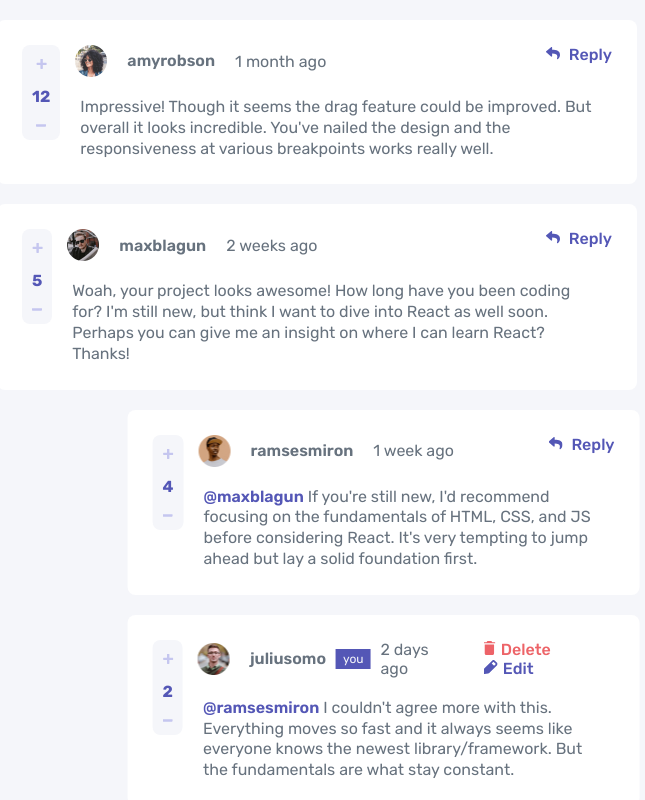
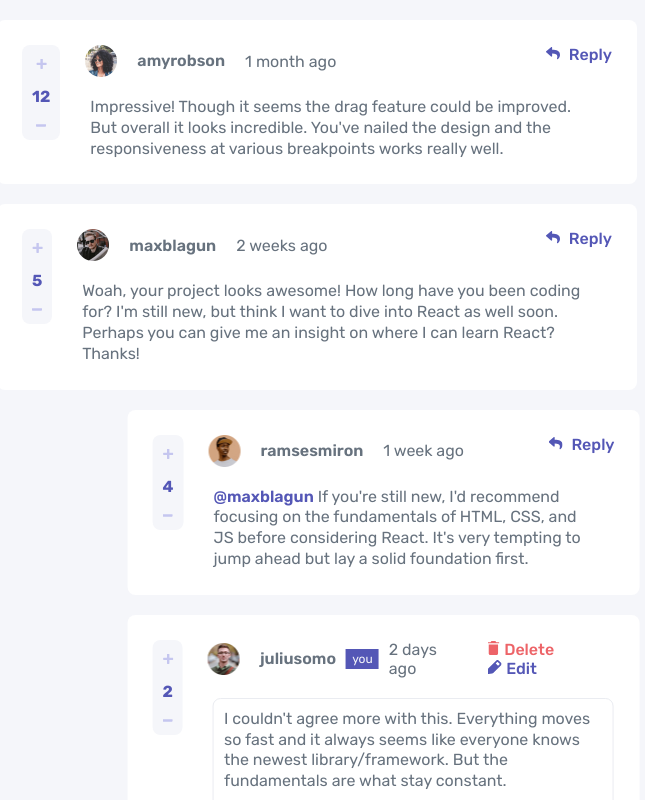
Before and after one commit to payal033/Interactive-comments-section, an Angular app: page / in a window 1280 px wide. Both pictures are taken after a click on the button "Edit". Shown: the top 800 px of the page, without its empty margins (323-968 px from the left). Built offline with nearby package versions, Linux system fonts and the light colour scheme.

Commit message:
update and delete functionality

```diff
--- a/src/app/comments/comments.component.css
+++ b/src/app/comments/comments.component.css
@@ -6,9 +6,11 @@
 }
 
 .comment-section {
-  display: flex;
+  display: grid;
   padding: 25px;
-  flex-direction: row;
+  grid-auto-flow: column;
+  grid-template-columns: 0.1fr 2fr;
+  gap: 10px;
 }
 
 .info {
@@ -49,6 +51,7 @@
 
 .upvotes {
   background-color: var(--very-light-grey);
+  min-height: 95px;
   max-height: 95px;
   max-width: 85px;
   border-radius: 8px;
@@ -115,3 +118,33 @@ p.text {
   font-size: 12px;
   text-align: center;
 }
+
+.updatebutton {
+  width: 90px;
+  height: 45px;
+  margin-top: 12px;
+  border-radius: 6px;
+  border: none;
+  color: white;
+  font-size: 14px;
+  background-color: var(--moderate-blue);
+  cursor: pointer;
+  margin-left: 85%;
+}
+
+textarea {
+  width: 95%;
+  min-height: 150px;
+  resize: vertical;
+  border-radius: 8px;
+  padding: 10px;
+  border: 1px solid var(--light-grey);
+  margin: 20px 20px 0px 20px;
+  color: var(--grayish-blue);
+  font-size: 16px;
+  line-height: 1.3rem;
+}
+
+textarea:focus {
+  outline: 1px solid var(--moderate-blue);
+}
--- a/src/app/comments/comments.component.html
+++ b/src/app/comments/comments.component.html
@@ -33,7 +33,12 @@
           >
             <img src="/images/icon-delete.svg" alt="Delete button" />Delete
           </button>
-          <button id="edit" class="comment-button" type="button">
+          <button
+            id="edit"
+            class="comment-button"
+            type="button"
+            (click)="onEdit()"
+          >
             <img src="/images/icon-edit.svg" alt="Edit button" />Edit
           </button>
           }@else {
@@ -45,17 +50,32 @@
       </div>
 
       <div class="comment-text">
+        @if(isEditing) {
+        <textarea [(ngModel)]="commentData.content"></textarea>
+
+        }@else {
         <p class="text">
           @if(replyTo) {
           <span class="taguser">{{ "@" + replyTo }}</span>
           }
           {{ commentData.content }}
         </p>
+        }
       </div>
+
+      @if(currUser === commentData.user.username) { @if(isEditing) {
+      <button
+        id="reply"
+        class="updatebutton"
+        type="button"
+        (click)="updateComment(commentData, commentData.content)"
+      >
+        UPDATE
+      </button>
+      } }
     </div>
   </div>
 </div>
-<div></div>
 
 <!-- Delete Confirmation Modal -->
 @if(showDeleteModal) {
--- a/src/app/comments/comments.component.ts
+++ b/src/app/comments/comments.component.ts
@@ -2,10 +2,11 @@ import { Component, EventEmitter, Input, Output } from '@angular/core';
 import { DataService } from '../data.service';
 import { Comments, Replies } from '../comments.model';
 import { DeleteModalComponent } from '../delete-modal/delete-modal.component';
+import { FormsModule } from '@angular/forms';
 
 @Component({
   selector: 'app-comments',
-  imports: [DeleteModalComponent],
+  imports: [DeleteModalComponent, FormsModule],
   templateUrl: './comments.component.html',
   styleUrl: './comments.component.css',
 })
@@ -15,6 +16,8 @@ export class CommentsComponent {
   @Input() currUser!: string;
 
   commentId!: string;
+
+  isEditing = false;
 
   showDeleteModal = false;
 
@@ -33,7 +36,17 @@ export class CommentsComponent {
     this.showDeleteModal = false;
   }
 
+  onEdit() {
+    this.isEditing = true;
+  }
+
   increaseVote() {}
 
   decreaseVote() {}
+
+  updateComment(comment: Comments | Replies, commentText: string) {
+    const updatedComment: any = { ...comment, content: commentText };
+    this.dataService.updateComment(updatedComment);
+    this.isEditing = false;
+  }
 }
--- a/src/app/data.service.ts
+++ b/src/app/data.service.ts
@@ -1,7 +1,7 @@
 import { HttpClient } from '@angular/common/http';
 import { Injectable, OnInit } from '@angular/core';
 import { Data } from '@angular/router';
-import { Comments, User } from './comments.model';
+import { Comments, Replies, User } from './comments.model';
 import { BehaviorSubject, Observable } from 'rxjs';
 
 @Injectable({
@@ -10,7 +10,7 @@ import { BehaviorSubject, Observable } from 'rxjs';
 export class DataService implements OnInit {
   private url = 'data.json';
   private commentsList = new BehaviorSubject<Comments[]>([]);
-  private currentUser = new BehaviorSubject({});
+  private repliesList = new BehaviorSubject<Replies[]>([]);
 
   constructor(private httpClient: HttpClient) {}
 
@@ -36,12 +36,37 @@ export class DataService implements OnInit {
   }
 
   deleteComment(commentId: string) {
+    const originalListLength = this.commentsList.getValue().length;
+    console.log('Original list length ' + originalListLength);
+
+    // Filter out the comment if it matches the ID
     const updatedList = this.commentsList
       .getValue()
-      .filter((comment) => comment.id != commentId);
+      .filter((comment) => comment.id !== commentId);
 
+    if (originalListLength !== updatedList.length) {
+      this.commentsList.next(updatedList);
+    } else {
+      // If no comment was removed, check replies
+      const replyList = this.commentsList.getValue().map((comment) => {
+        return {
+          ...comment,
+          replies: comment.replies.filter((reply) => reply.id !== commentId),
+        };
+      });
+
+      this.commentsList.next(replyList);
+    }
+
+    console.log('Updated list length ' + this.commentsList.getValue().length);
+  }
+
+  updateComment(updatedComment: Comments) {
+    const updatedList = this.commentsList
+      .getValue()
+      .map((comment) =>
+        comment.id === updatedComment.id ? updatedComment : comment
+      );
     this.commentsList.next(updatedList);
   }
-
-  updateComment() {}
 }
```
